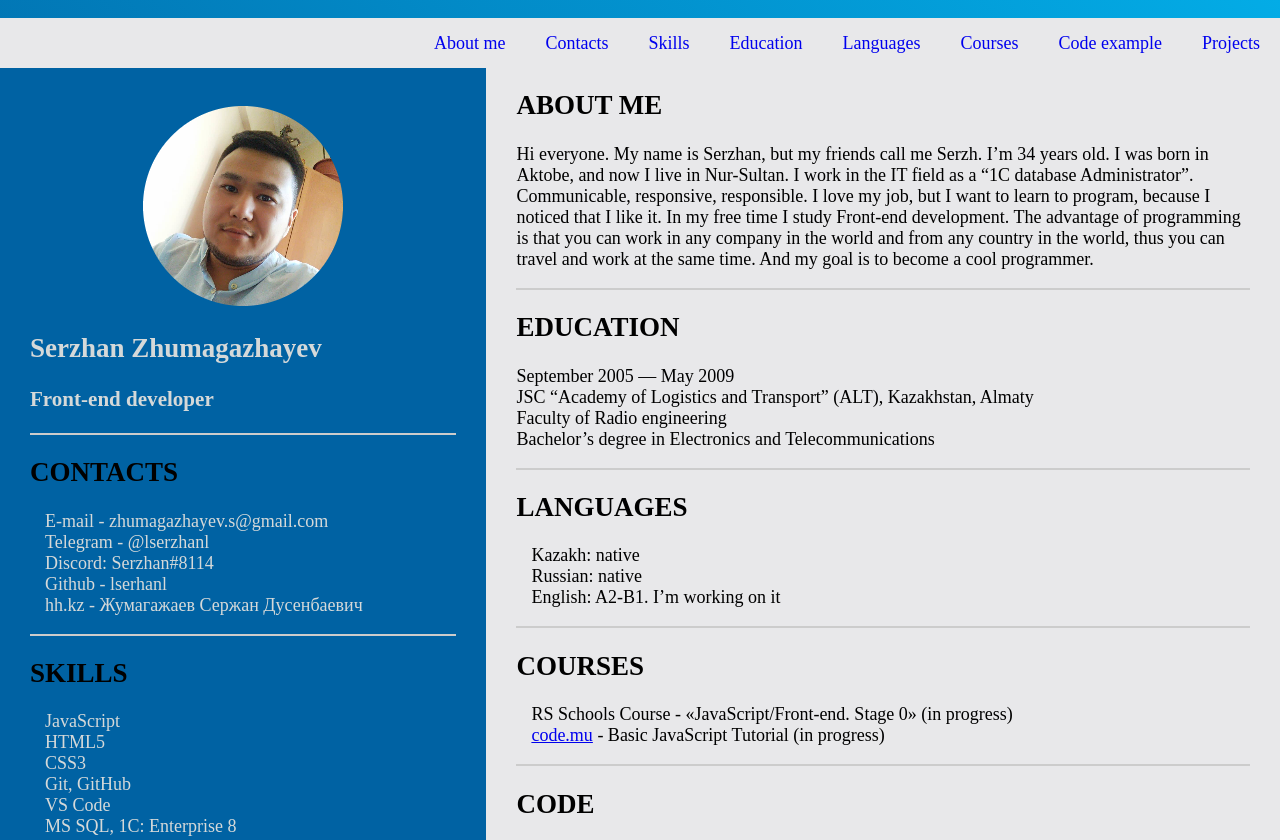
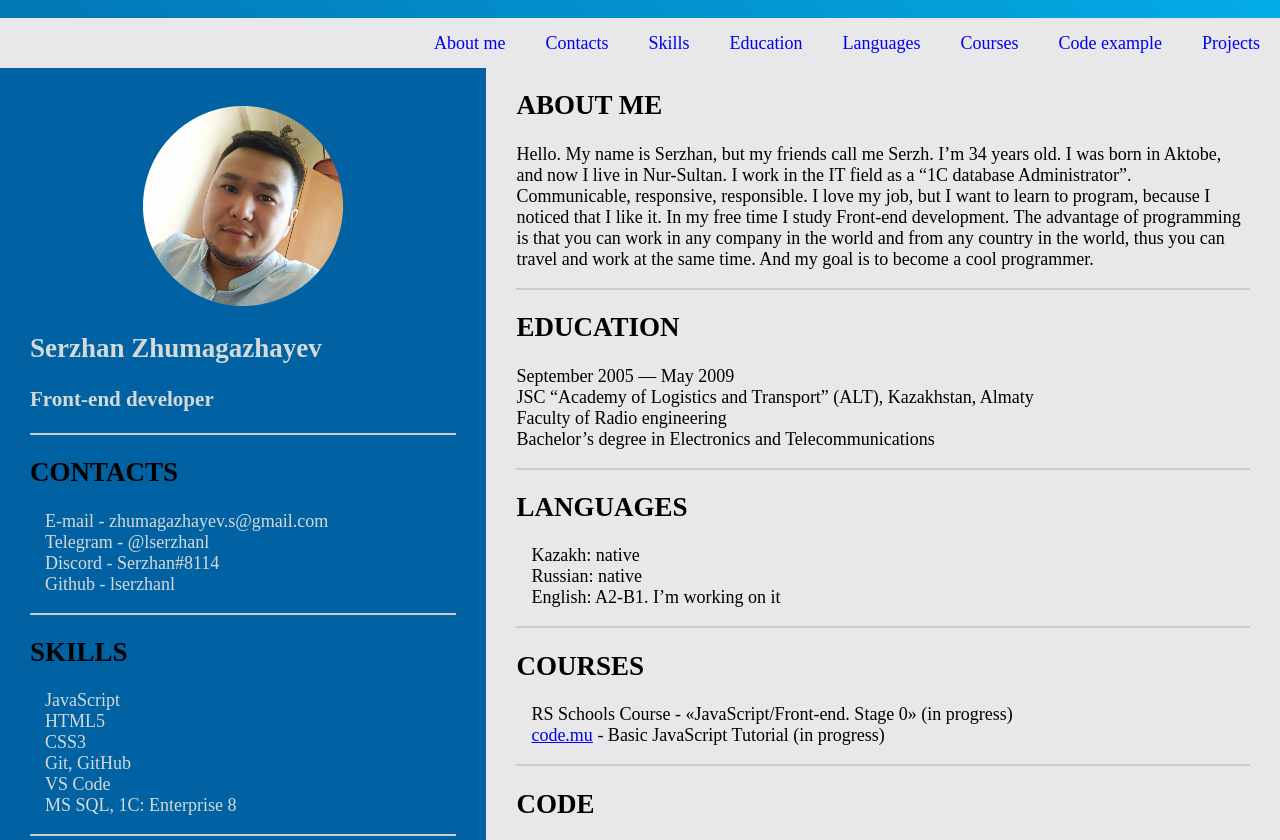
Before and after one commit to lserzhanl/rsschool-cv, a plain HTML site: page index.html in a window 1280 px wide. Shown: the top 840 px of the page. Drawn offline with Linux system fonts and the light colour scheme.

Commit message:
fix: changed information contacts

```diff
--- a/index.html
+++ b/index.html
@@ -45,9 +45,8 @@
                         <ul class="ul-left">
                             <li>E-mail - zhumagazhayev.s@gmail.com</li>
                             <li>Telegram - @lserzhanl</li>
-                            <li>Discord: Serzhan#8114</li>
-                            <li>Github - lserhanl</li>
-                            <li>hh.kz - Жумагажаев Сержан Дусенбаевич</li>
+                            <li>Discord - Serzhan#8114</li>
+                            <li>Github - lserzhanl</li>
                         </ul>
                     </section>
                     <section class="section" id="skills">
@@ -69,7 +68,7 @@
                     <!-- ABOUT ME START -->
                     <section class="section" id="about-me">
                         <h2>ABOUT ME</h2>
-                        <p>Hi everyone. My name is Serzhan, but my friends call me Serzh. I’m 34 years old. I was
+                        <p>Hello. My name is Serzhan, but my friends call me Serzh. I’m 34 years old. I was
                             born in Aktobe,
                             and now I live in Nur-Sultan. I work in the IT field as a “1C database Administrator”.
                             Communicable, responsive,
--- a/style.css
+++ b/style.css
@@ -56,6 +56,7 @@ li {
 
 .nav-list {
     display: flex;
+    flex-wrap: wrap;
     align-items: center;
     list-style: none;
 }
```
